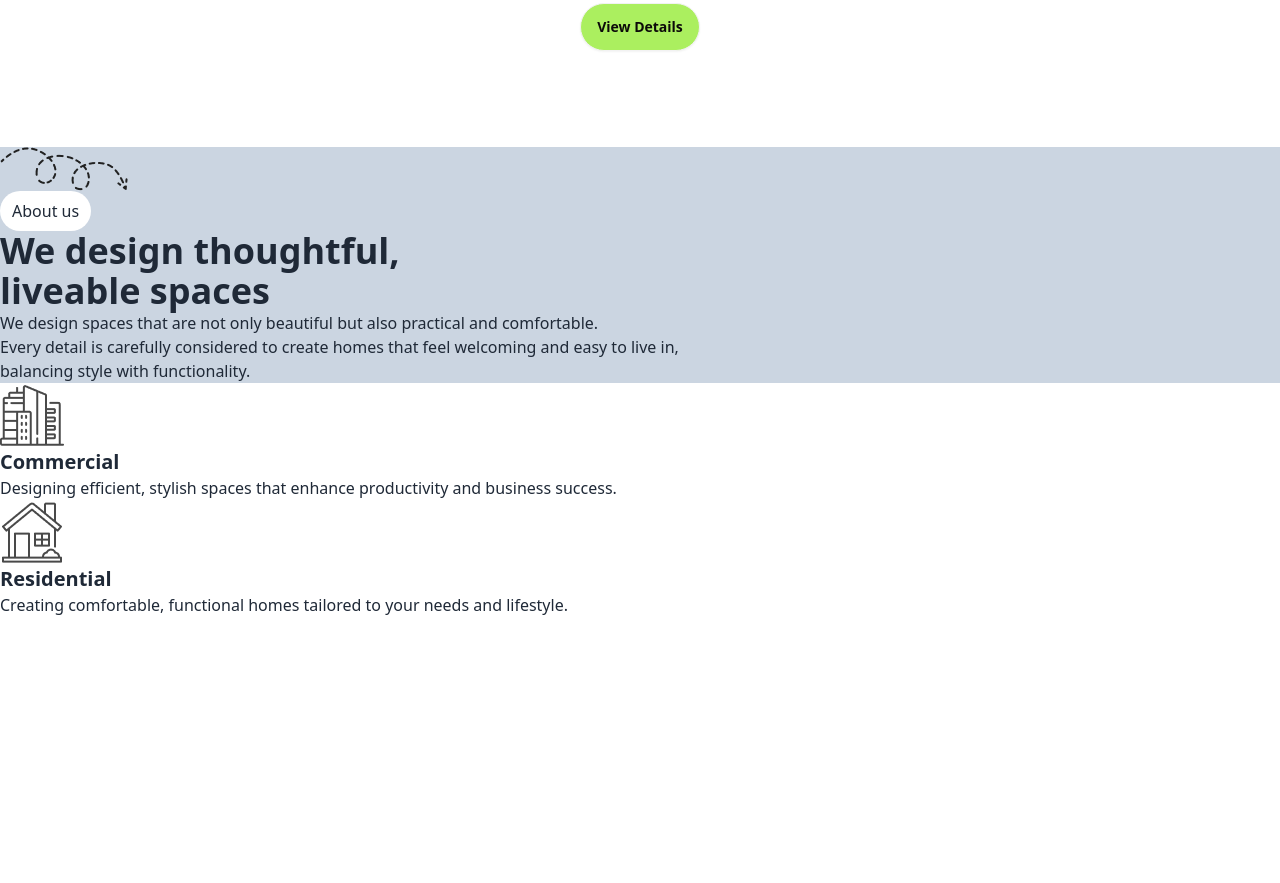
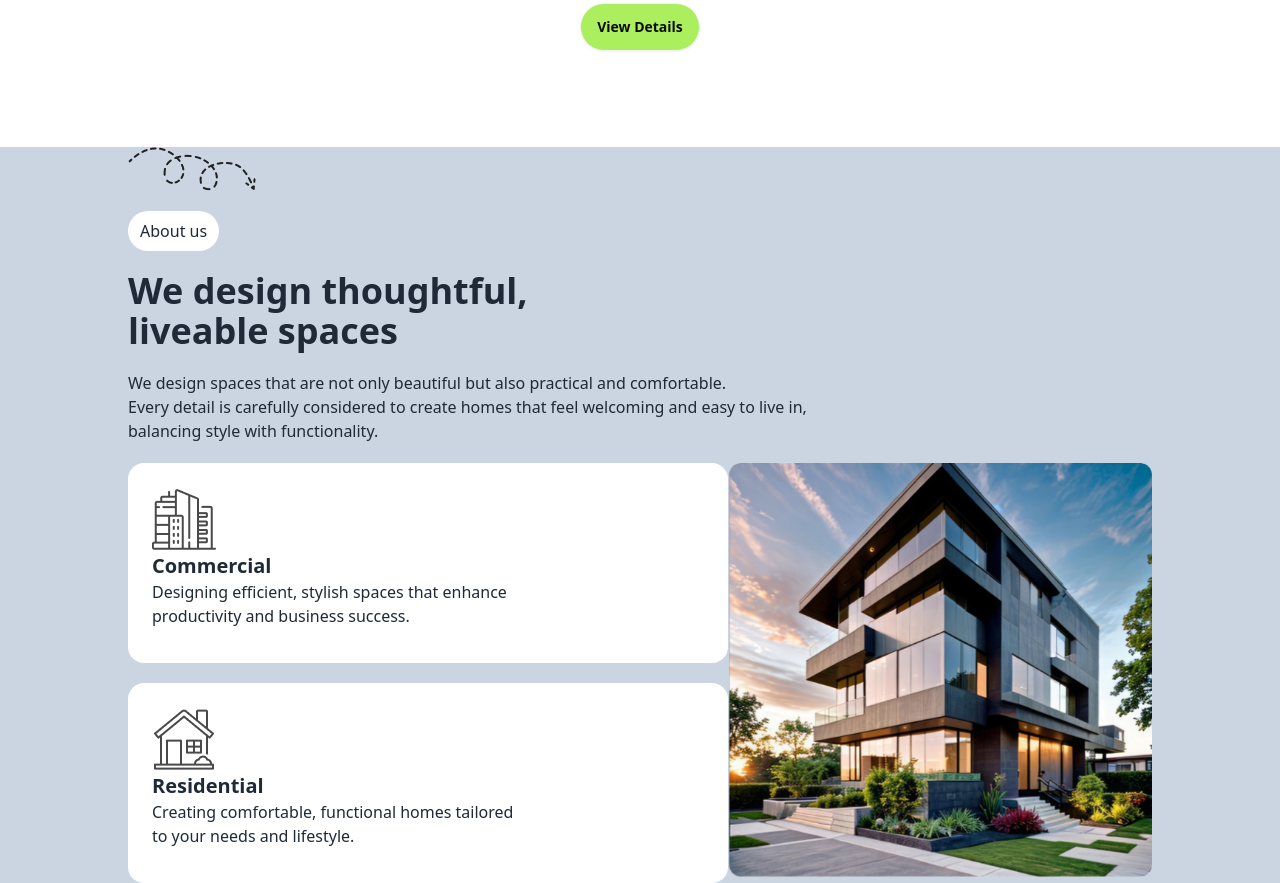
Before and after one commit to shb406/Assingment3, a plain HTML site: page index.html in a window 1280 px wide. Shown: the part 771-1654 px from the top of the page. Before the commit the page ends 1388 px from the top, so only its background shows below. Drawn offline with nearby package versions, Linux system fonts and the light colour scheme.

Commit message:
2nd commit

```diff
--- a/index.html
+++ b/index.html
@@ -9,6 +9,15 @@
 <link href="https://fonts.googleapis.com/css2?family=Manrope:wght@200..800&display=swap" rel="stylesheet">
 <script src="https://cdn.tailwindcss.com"></script>
 <link href="https://cdn.jsdelivr.net/npm/daisyui@4.12.10/dist/full.min.css" rel="stylesheet" type="text/css" />
+<style>
+    .card{
+        height: 200px;
+        width: 600px;
+        background-color: #FFFF;
+        border-radius: 16px;
+        padding: 24px 24px;
+    }
+</style>
 </head>
 <body class="bg-gray-100">
     <header class="bg-white shasow">
@@ -16,10 +25,10 @@
                 <div>
 
                 </div>
-                <h1 class="text-2xl	font-extrabold "> Rinterio</h1>
+                <h1 class="text-2xl	font-extrabold"> Rinterio</h1>
                <nav>
                 <ul class="flex gap-4">
-                    <li class="font-black"><a href="" ></a>Home</li>
+                    <li class="font-black"><a href=""></a>Home</li>
                     <li class="text-gray-700 hover:text-green-500 "><a href=""></a>Services</li>
                     <li class="text-gray-700 hover:text-green-500 "><a href=""></a>Portfolio</li>
                     <li class="text-gray-700 hover:text-green-500 "><a href=""></a>Blogs</li>
@@ -44,6 +53,7 @@
         </div>
     </section>
     <section class="bg-slate-300">
+        <div class="mx-32 space-y-5">
             <img src="assets/Vector.png" alt="">
         <button class="bg-[#FFFFFF] rounded-3xl py-2 px-3">
             About us
@@ -52,22 +62,30 @@
             <h2 class="text-4xl font-bold">We design thoughtful, <br>liveable spaces</h2>
         </div>
         <p>We design spaces that are not only beautiful but also practical and comfortable. <br>Every detail is carefully considered to create homes that feel welcoming and easy to live in, <br>balancing style with functionality.</p>
-        <div class="bg-[#FFFFFF]">
+        <div class="flex">
+            <div class="space-y-5">
+                <div class="bg-[#FFFFFF] card flex">
                     <div>
                         <img src="assets/commercial.png" alt="">
                     </div>
                     <div>
                         <h3 class="font-bold text-xl">Commercial</h3>
-                <p>Designing efficient, stylish spaces that enhance productivity and business success.</p>
+                        <p>Designing efficient, stylish spaces that enhance <br>productivity and business success.</p>
                     </div>
                 </div>
-        <div class="bg-[#FFFFFF]">
+                <div class="bg-[#FFFFFF] card">
                     <div>
                         <img src="assets/residential.png" alt="">
                     </div>
                     <div>
                         <h3 class="font-bold text-xl">Residential</h3>
-                <p>Creating comfortable, functional homes tailored to your needs and lifestyle.</p>
+                        <p>Creating comfortable, functional homes tailored <br>to your needs and lifestyle.</p>
+                    </div>
+                </div>
+            </div>
+            <div>
+                <img src="assets/Rectangle.png" alt="">
+            </div>
         </div>
         </div>
 
```
Lines whose indentation alone changed are shown as unchanged.
